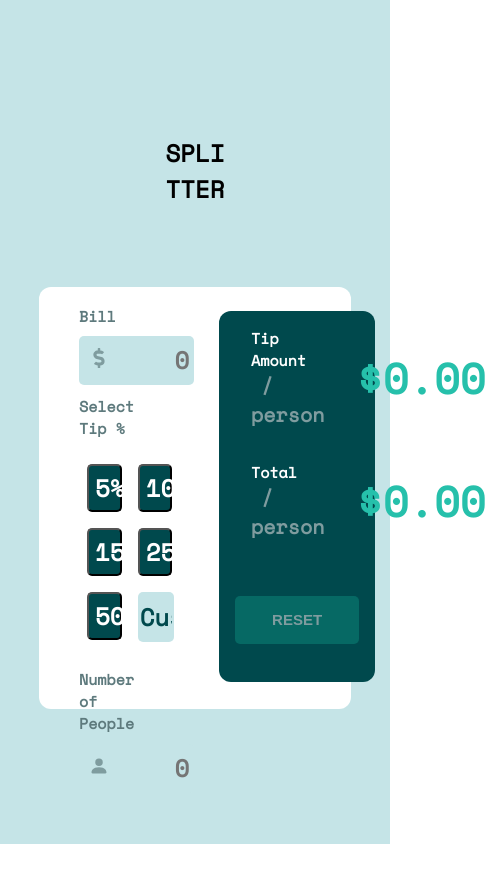
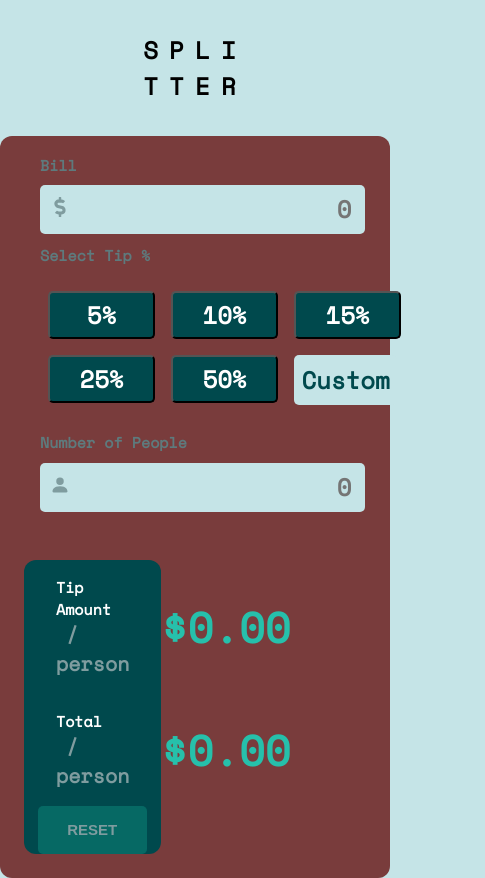
Before and after one commit to Geraldoeze/tip-calc, a React (Create React App) app: page / in a window 390 px wide. Shown: the whole page, 485 px wide, since content can reach past the window. Before the commit the page ends 844 px from the top, so only its background shows below. Built offline with nearby package versions, Linux system fonts and the light colour scheme.

Commit message:
working on phone styles

```diff
--- a/src/App.css
+++ b/src/App.css
@@ -1,16 +1,29 @@
 .App {
   margin: 0;
   padding: 0;
-  background-color:  hsl(185, 41%, 84%);
+  background-color: var(--color-light-cyan);
   height: 100vh;
   display: flex;
   flex-direction: column;
   align-items: center;
   justify-content: center;
+  width: 100%;
 }
 
 h2 {
   margin: 0 0 5rem 0;
   font-family: 'Space mono';
   font-weight: 700;
+  letter-spacing: 0.7rem;
 }
+
+@media only screen and (min-width: 200px) and (max-width: 450px) {
+  .App {
+    display: block;
+    height: 100vh;
+  }
+  h2 {
+    text-align: center;
+    margin: 2rem 0 ;
+  }
+}
--- a/src/component/tipStyles.css
+++ b/src/component/tipStyles.css
@@ -216,4 +216,35 @@ button:focus {
   }
 }
 
-@media only screen and (max-width: 550px) {}
+/* @media only screen and (max-width: 413px) {
+  .tip-container {
+    color: red;
+  }
+} */
+
+@media only screen and (min-width: 470px) and (max-width: 810px) {
+
+}
+
+@media only screen and (min-width: 200px) and (max-width: 450px) {
+.tip-container {
+   background-color: rgb(121, 60, 60);
+   display: flex;
+   flex-direction: column;
+   width: fit-content;
+   height: fit-content;
+}
+
+.tip-form {
+  width: 98%;
+}
+
+.input-cover {
+  width: 85%;
+}
+
+.tip-result {
+  width: 35%;
+  display: block;
+}
+}
--- a/src/index.css
+++ b/src/index.css
@@ -17,4 +17,5 @@ body {
   margin: 0;
   padding: 0;
   font-family: 'Space Mono';
+  background-color: var(--color-light-cyan);
 }
```
